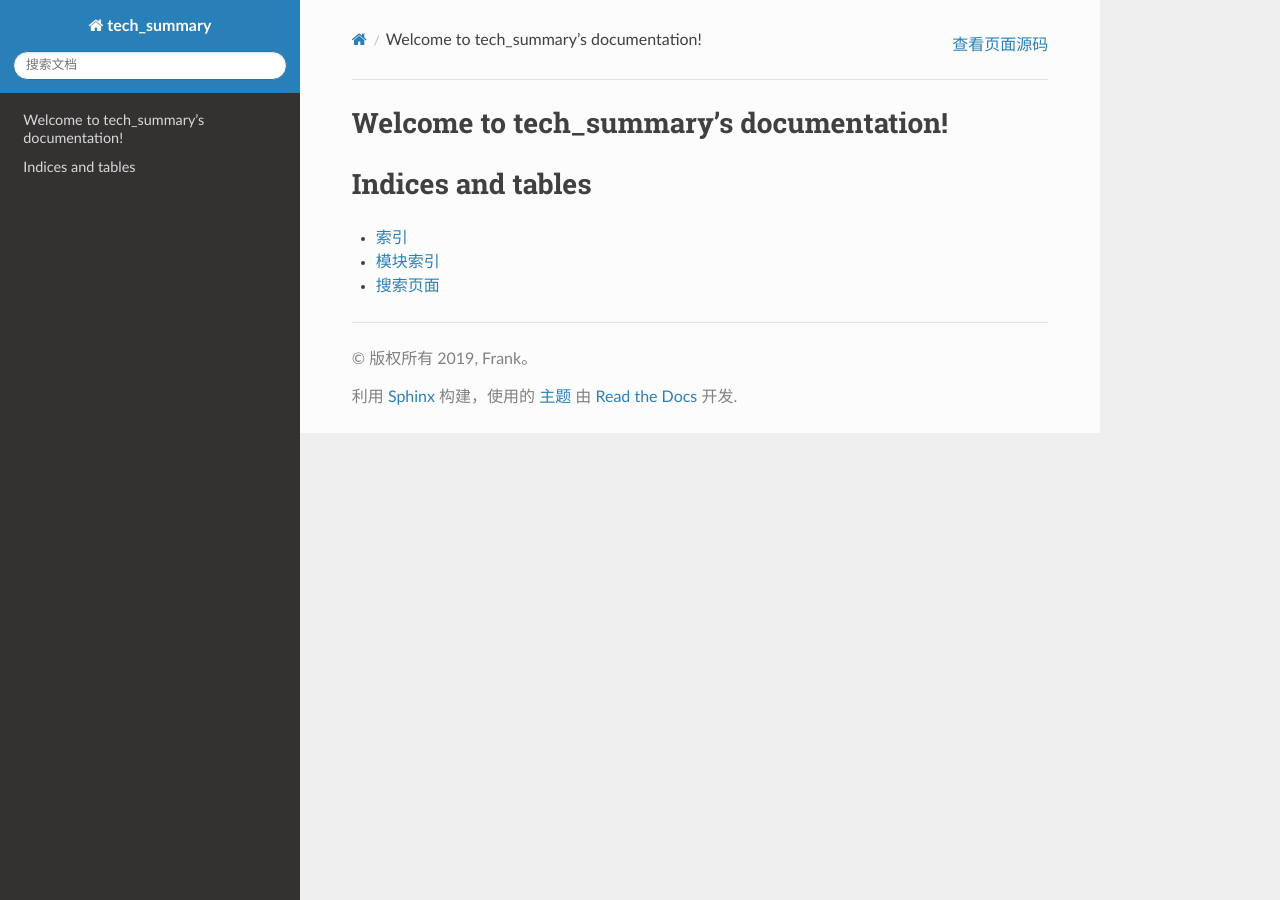
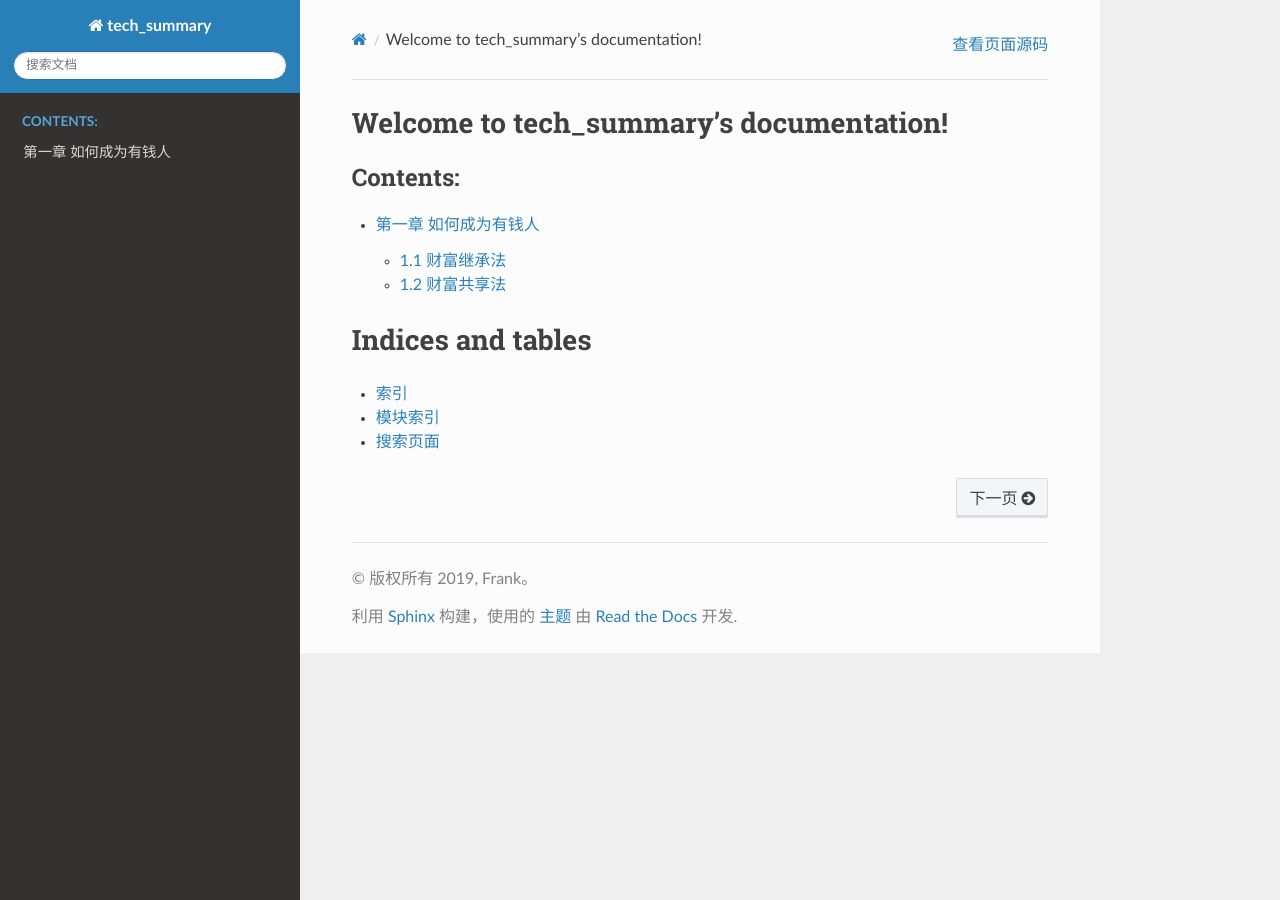
Before and after one commit to changyubiao/tech_summary, a Sphinx documentation site: the page built from source/index.rst, in a window 1280 px wide. Built offline with Sphinx 7.4.7 and the Read the Docs theme 2.0.0, drawn with Linux system fonts in a browser that asks for light colours.

Commit message:
add how_to_be_rich_man add gitignore

```diff
--- /dev/null
+++ b/source/how_to_be_rich_man.rst
@@ -0,0 +1,13 @@
+第一章 如何成为有钱人
+======================
+
+1.1 财富继承法
+---------------------
+
+有个有钱的老爸。
+
+
+1.2 财富共享法
+---------------------
+
+有个有钱的老婆。
--- a/source/index.rst
+++ b/source/index.rst
@@ -10,7 +10,7 @@ Welcome to tech_summary's documentation!
    :maxdepth: 2
    :caption: Contents:
 
-
+   how_to_be_rich_man
 
 Indices and tables
 ==================
```
Also changed, not shown: 1 other file.
